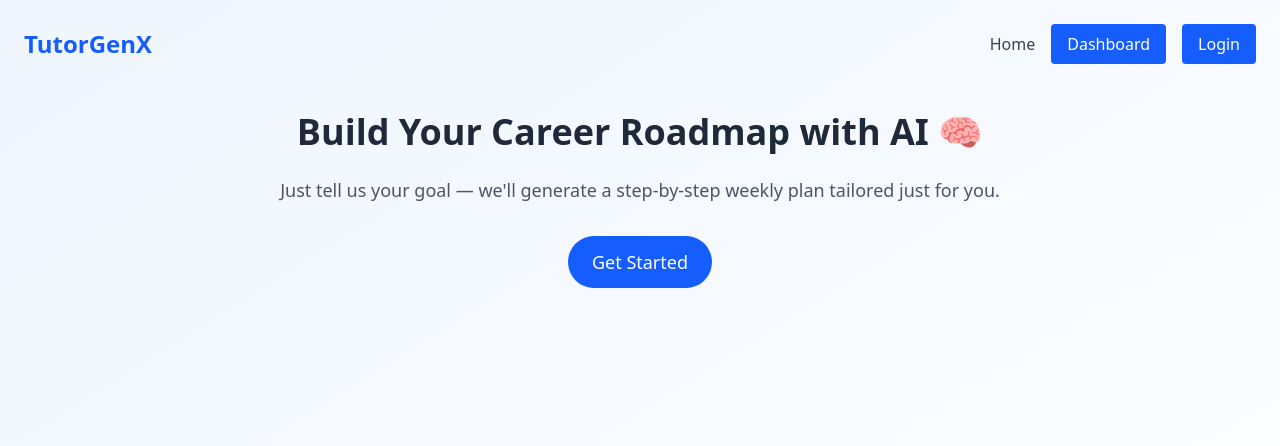
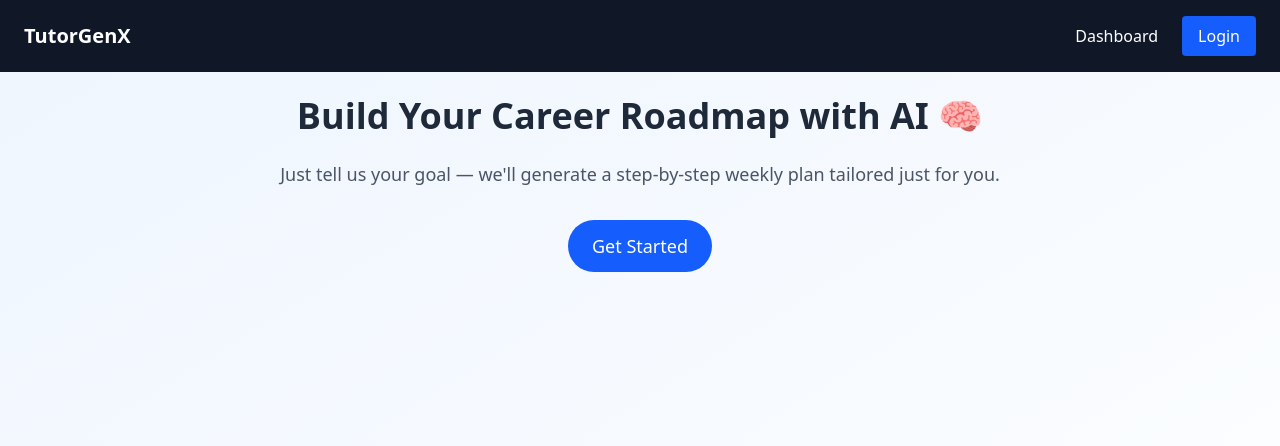
Before and after one commit to areesh18/TutorGenX, a React (Vite) app in the folder frontend/: page / in a window 1280 px wide. Shown: the top 446 px of the page. Built offline with nearby package versions, Linux system fonts and the light colour scheme.

Commit message:
Working Navbar + Auth + Route-Based Rendering

```diff
--- a/frontend/src/App.jsx
+++ b/frontend/src/App.jsx
@@ -1,18 +1,20 @@
 import React from "react";
-import { BrowserRouter,Routes,Route } from "react-router-dom";
+import { BrowserRouter, Routes, Route } from "react-router-dom";
 import Login from "./pages/Login";
 import Signup from "./pages/Signup";
 import Dashboard from "./pages/Dashboard";
 import Landing from "./pages/Landing";
+import Navbar from "./components/Navbar";
 function App() {
   return (
     <>
       <BrowserRouter>
+        <Navbar />
         <Routes>
           <Route path="/login" element={<Login />} />
           <Route path="/signup" element={<Signup />} />
-           <Route path="/dashboard" element={<Dashboard />} />
-           <Route path="/" element={<Landing />} />
+          <Route path="/dashboard" element={<Dashboard />} />
+          <Route path="/" element={<Landing />} />
         </Routes>
       </BrowserRouter>
     </>
--- /dev/null
+++ b/frontend/src/components/Navbar.jsx
@@ -0,0 +1,60 @@
+// src/components/Navbar.jsx
+import { Link } from "react-router-dom";
+import { Navigate } from "react-router-dom";
+import { useNavigate } from "react-router-dom";
+import { useState } from "react";
+import { useEffect } from "react";
+import { useLocation } from "react-router-dom";
+
+export default function Navbar() {
+  const location = useLocation();
+  const currentPath = location.pathname;
+  const navigate = useNavigate();
+  const [isLoggedIn, setIsLoggedIn] = useState(false);
+  useEffect(() => {
+    const token = localStorage.getItem("token");
+    setIsLoggedIn(!!token);
+  }, [location]);
+  const handleLogout = () => {
+    localStorage.removeItem("token");
+    setIsLoggedIn(false);
+    navigate("/");
+  };
+  return (
+    <nav className="bg-gray-900 text-white px-6 py-4 flex justify-between items-center">
+      <h1 className="text-xl font-bold">TutorGenX</h1>
+      <div className="space-x-6">
+        {currentPath != "/" && (
+          <Link to="/" className="hover:text-blue-400">
+            Home
+          </Link>
+        )}
+
+        {currentPath != "/dashboard" && (
+          <Link to="/dashboard" className="hover:text-blue-400">
+            Dashboard
+          </Link>
+        )}
+        {/* <Link to="/flashcards" className="hover:text-blue-400">Flashcards</Link> */}
+        {/* <Link to="/progress" className="hover:text-blue-400">Progress</Link> */}
+
+        {currentPath != "/login" &&
+          (isLoggedIn ? (
+            <button
+              onClick={handleLogout}
+              className="bg-red-500 text-white px-4 py-2 rounded hover:bg-red-600"
+            >
+              Logout
+            </button>
+          ) : (
+            <button
+              onClick={() => navigate("/login")}
+              className="bg-blue-600 text-white px-4 py-2 rounded hover:bg-blue-700"
+            >
+              Login
+            </button>
+          ))}
+      </div>
+    </nav>
+  );
+}
--- a/frontend/src/pages/Landing.jsx
+++ b/frontend/src/pages/Landing.jsx
@@ -1,52 +1,10 @@
-import { useEffect } from "react";
-import { useState } from "react";
 import { Navigate } from "react-router-dom";
 import { useNavigate } from "react-router-dom";
 
 function Landing() {
   const navigate = useNavigate();
-  const [isLoggedIn, setIsLoggedIn] = useState(false);
-  useEffect(() => {
-    const token = localStorage.getItem("token");
-    setIsLoggedIn(!!token);
-  });
-  const handleLogout = () => {
-    localStorage.removeItem("token");
-    setIsLoggedIn(false);
-    navigate("/");
-  };
   return (
     <div className="min-h-screen bg-gradient-to-br from-blue-50 to-white p-6">
-      <header className="flex justify-between items-center mb-12">
-        <h1 className="text-2xl font-bold text-blue-600">TutorGenX</h1>
-        <div className="space-x-4">
-          <button onClick={() => navigate("/")} className="text-gray-700">
-            Home
-          </button>
-          <button
-            onClick={() => navigate("/dashboard")}
-            className="bg-blue-600 text-white px-4 py-2 rounded hover:bg-blue-700"
-          >
-            Dashboard
-          </button>
-          {isLoggedIn ? (
-            <button
-              onClick={handleLogout}
-              className="bg-red-500 text-white px-4 py-2 rounded hover:bg-red-600"
-            >
-              Logout
-            </button>
-          ) : (
-            <button
-              onClick={() => navigate("/login")}
-              className="bg-blue-600 text-white px-4 py-2 rounded hover:bg-blue-700"
-            >
-              Login
-            </button>
-          )}
-        </div>
-      </header>
-
       <main className="text-center max-w-3xl mx-auto">
         <h2 className="text-4xl font-extrabold text-gray-800 mb-6">
           Build Your Career Roadmap with AI 🧠
```
Also changed, not shown: frontend/src/pages/Login.jsx (+6 -2 lines).
